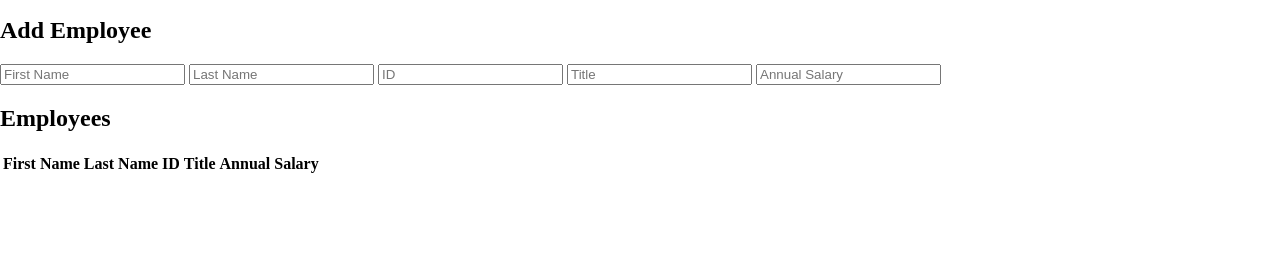
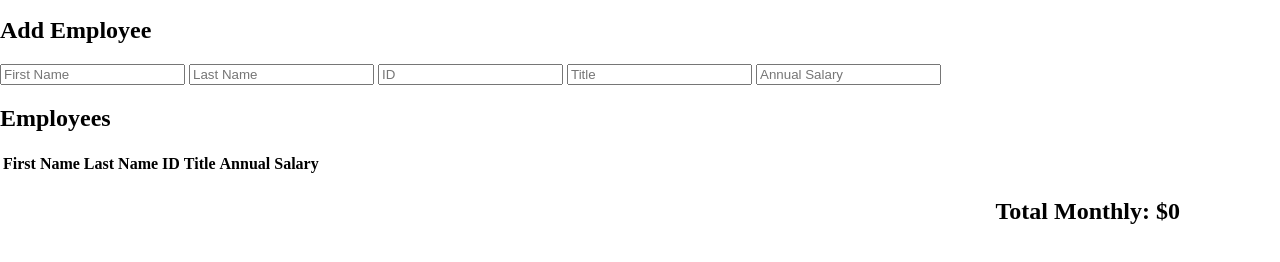
Before and after one commit to ciaci0028/weekend-jquery-salary-calculator, a plain HTML site: page index.html in a window 1280 px wide. Shown: the part 100-362 px from the top of the page. Drawn offline with Linux system fonts and the light colour scheme.

Commit message:
added total monthly and css

```diff
--- a/index.html
+++ b/index.html
@@ -57,5 +57,7 @@
             </tbody>
         </table>
 
+        <h2 id=totalMonthly>Total Monthly: $0</h2>
+
 </body>
 </html>
--- a/styles.css
+++ b/styles.css
@@ -10,3 +10,8 @@ h1 {
     text-align: center;
     padding: 30px 30px 30px 30px;
 }
+
+#totalMonthly {
+    text-align: right;
+    padding-right: 100px;
+}
```
